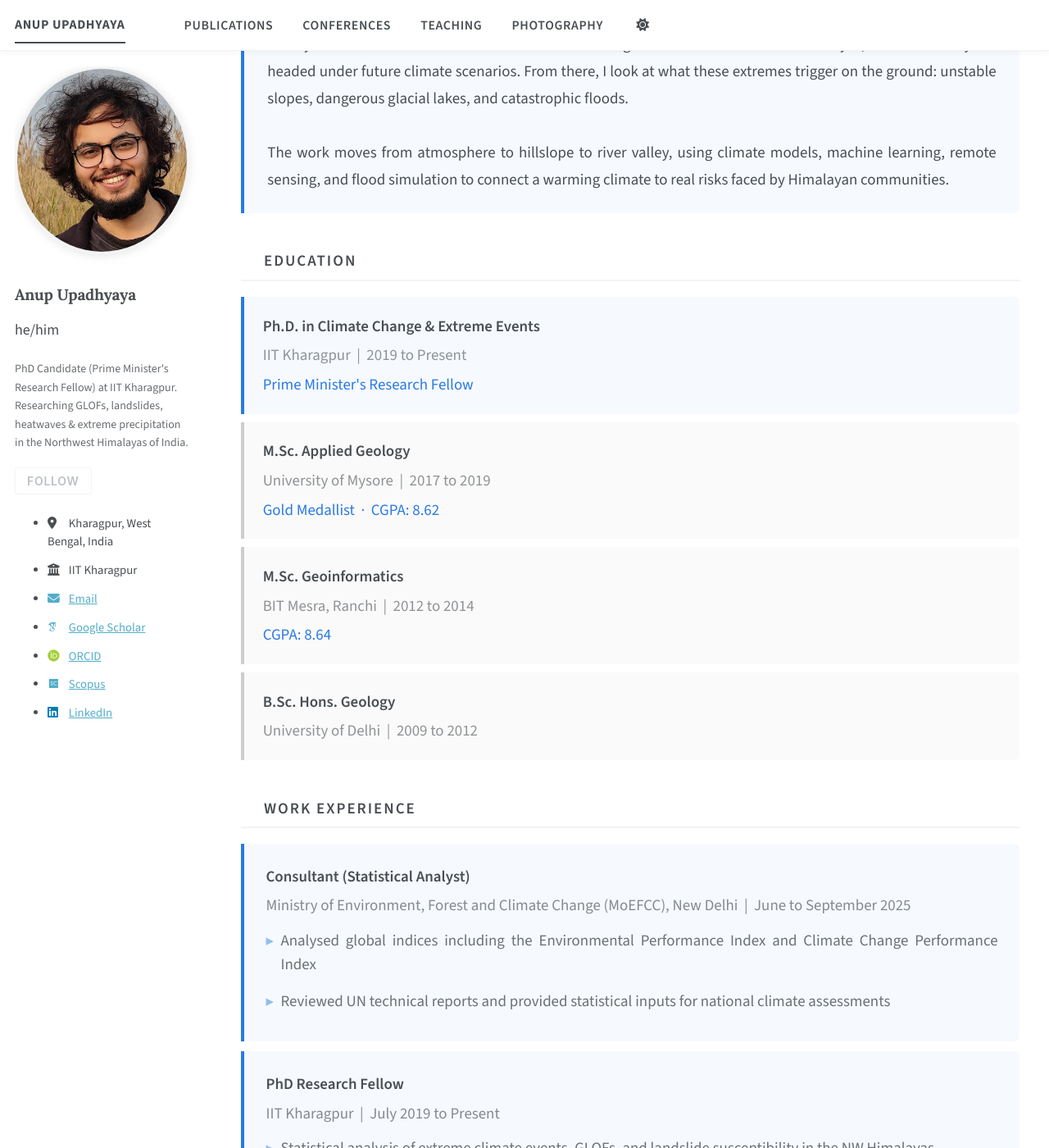
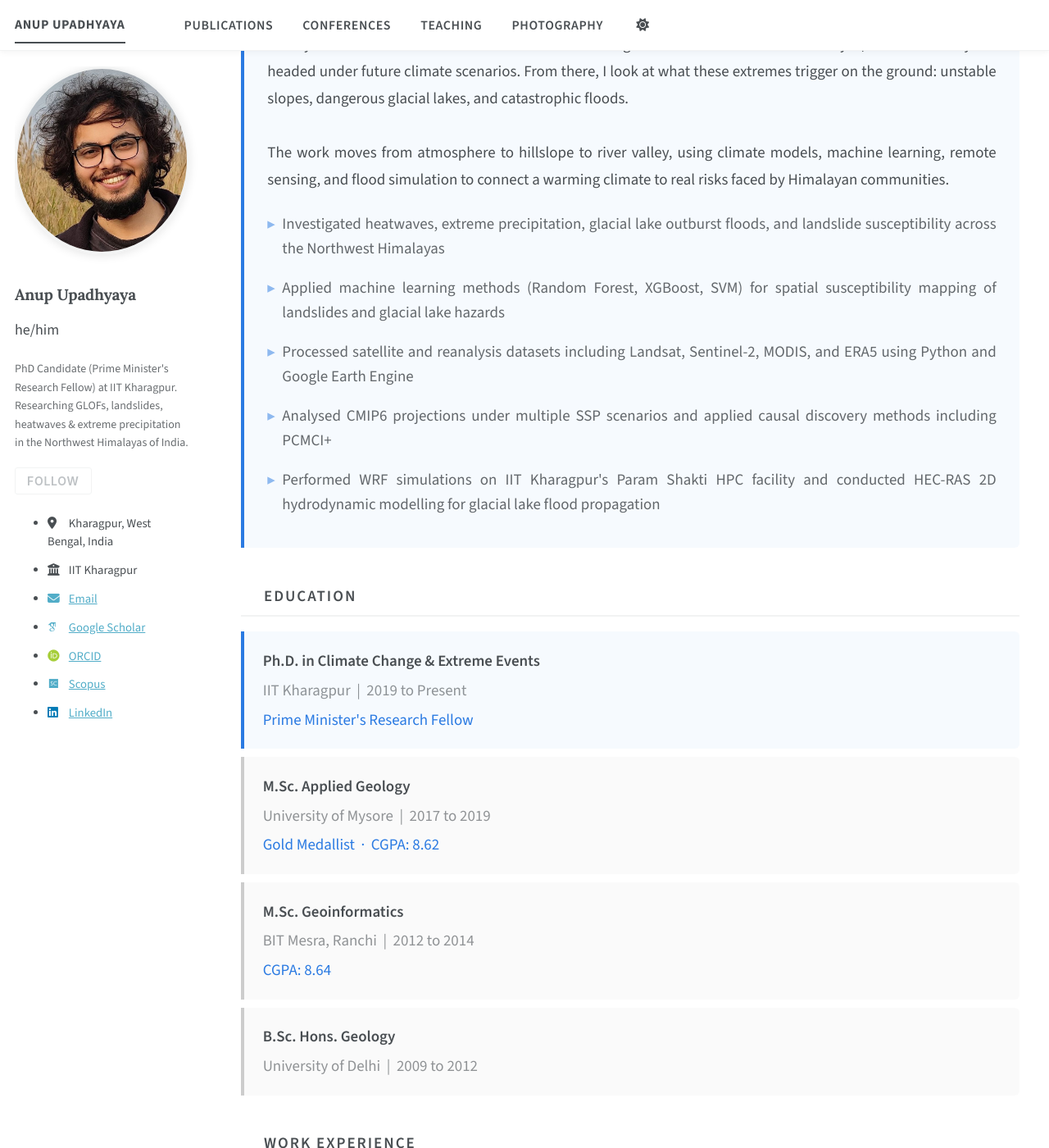
Before and after one commit to anupupadhyaya/anupupadhyaya.github.io, a Jekyll site: the page built from _pages/about.md, in a window 1280 px wide and 1400 px high, scrolled down 553 px. Shown: the whole window at 82% size. Built offline with Jekyll 4.4.1, drawn with Linux system fonts in a browser that asks for light colours; some web fonts are replaced; a script bundle is joined from its source files by our own code; library files that are not in the unit come from our copies; some of the changed text lies outside the part shown.

Commit message:
Update about.md

```diff
--- a/_pages/about.md
+++ b/_pages/about.md
@@ -50,6 +50,27 @@ redirect_from:
   font-size: 0.93em;
   color: var(--global-text-color);
   text-align: justify;
+}
+.research-points {
+  list-style: none;
+  padding: 0;
+  margin: 1em 0 0;
+}
+.research-points li {
+  font-size: 0.92em;
+  color: var(--global-text-color);
+  opacity: 0.85;
+  padding: 4px 0 4px 18px;
+  position: relative;
+  line-height: 1.6;
+  text-align: justify;
+}
+.research-points li::before {
+  content: "▸";
+  position: absolute;
+  left: 0;
+  color: #2a7ae2;
+  opacity: 0.6;
 }
 
 /* ── Education Cards ── */
@@ -246,6 +267,14 @@ catastrophic floods.
 The work moves from atmosphere to hillslope to river valley, using climate models,
 machine learning, remote sensing, and flood simulation to connect a warming climate
 to real risks faced by Himalayan communities.
+
+<ul class="research-points">
+  <li>Investigated heatwaves, extreme precipitation, glacial lake outburst floods, and landslide susceptibility across the Northwest Himalayas</li>
+  <li>Applied machine learning methods (Random Forest, XGBoost, SVM) for spatial susceptibility mapping of landslides and glacial lake hazards</li>
+  <li>Processed satellite and reanalysis datasets including Landsat, Sentinel-2, MODIS, and ERA5 using Python and Google Earth Engine</li>
+  <li>Analysed CMIP6 projections under multiple SSP scenarios and applied causal discovery methods including PCMCI+</li>
+  <li>Performed WRF simulations on IIT Kharagpur's Param Shakti HPC facility and conducted HEC-RAS 2D hydrodynamic modelling for glacial lake flood propagation</li>
+</ul>
 </div>
 
 <div class="about-section-title">Education</div>
@@ -309,16 +338,25 @@ to real risks faced by Himalayan communities.
     <div class="achieve-year">December 2020</div>
   </div>
 
-<!-- FIND THESE (5 lines with &mdash;) -->
+  <div class="achieve-item">
+    <div class="achieve-text"><strong>Best Oral Presentation Award</strong> &nbsp;|&nbsp; Research Scholar Day, CORAL, IIT Kharagpur</div>
+    <div class="achieve-year">January 2024</div>
+  </div>
 
-<div class="achieve-text"><strong>Best Oral Presentation Award</strong> &mdash; Research Scholar Day, CORAL, IIT Kharagpur</div>
+  <div class="achieve-item">
+    <div class="achieve-text"><strong>Gold Medal</strong> &nbsp;|&nbsp; M.Sc. Applied Geology, University of Mysore</div>
+    <div class="achieve-year">2019</div>
+  </div>
 
-<div class="achieve-text"><strong>Gold Medal</strong> &mdash; M.Sc. Applied Geology, University of Mysore</div>
+  <div class="achieve-item">
+    <div class="achieve-text"><strong>GATE 2019</strong> &nbsp;|&nbsp; AIR 430, Score 487</div>
+    <div class="achieve-year">2019</div>
+  </div>
 
-<div class="achieve-text"><strong>GATE 2019</strong> &mdash; AIR 430, Score 487</div>
-
-<div class="achieve-text"><strong>KSET 2018</strong> &mdash; Karnataka State Eligibility Test for Lectureship</div>
-
+  <div class="achieve-item">
+    <div class="achieve-text"><strong>KSET 2018</strong> &nbsp;|&nbsp; Karnataka State Eligibility Test for Lectureship</div>
+    <div class="achieve-year">2018</div>
+  </div>
 </div>
 
 <div class="about-section-title">Skills</div>
@@ -329,12 +367,21 @@ to real risks faced by Himalayan communities.
     <div class="skill-tags">
       <span class="skill-tag">Python</span>
       <span class="skill-tag">R</span>
-      <span class="skill-tag">Statistical Modelling</span>
-      <span class="skill-tag">Machine Learning</span>
     </div>
   </div>
   <div class="skill-group">
-    <div class="skill-label">Geospatial</div>
+    <div class="skill-label">Python Libraries</div>
+    <div class="skill-tags">
+      <span class="skill-tag">scikit-learn</span>
+      <span class="skill-tag">pandas</span>
+      <span class="skill-tag">xarray</span>
+      <span class="skill-tag">rasterio</span>
+      <span class="skill-tag">matplotlib</span>
+      <span class="skill-tag">numpy</span>
+    </div>
+  </div>
+  <div class="skill-group">
+    <div class="skill-label">Geospatial Tools</div>
     <div class="skill-tags">
       <span class="skill-tag">ArcGIS</span>
       <span class="skill-tag">QGIS</span>
@@ -343,19 +390,42 @@ to real risks faced by Himalayan communities.
     </div>
   </div>
   <div class="skill-group">
-    <div class="skill-label">Climate & Hydrologic Modelling</div>
+    <div class="skill-label">Satellite Data</div>
+    <div class="skill-tags">
+      <span class="skill-tag">Landsat</span>
+      <span class="skill-tag">Sentinel-2</span>
+      <span class="skill-tag">MODIS</span>
+      <span class="skill-tag">ASTER DEM</span>
+      <span class="skill-tag">SRTM</span>
+      <span class="skill-tag">ALOS PALSAR</span>
+    </div>
+  </div>
+  <div class="skill-group">
+    <div class="skill-label">Reanalysis & Climate Data</div>
+    <div class="skill-tags">
+      <span class="skill-tag">ERA5</span>
+      <span class="skill-tag">ERA5-Land</span>
+      <span class="skill-tag">CMIP6</span>
+      <span class="skill-tag">SSP Scenarios</span>
+      <span class="skill-tag">Bias Correction</span>
+    </div>
+  </div>
+  <div class="skill-group">
+    <div class="skill-label">Modelling</div>
     <div class="skill-tags">
       <span class="skill-tag">WRF</span>
       <span class="skill-tag">HEC-RAS 2D</span>
-      <span class="skill-tag">CMIP6</span>
+      <span class="skill-tag">Random Forest</span>
+      <span class="skill-tag">XGBoost</span>
+      <span class="skill-tag">SVM</span>
+      <span class="skill-tag">MCDM</span>
     </div>
   </div>
   <div class="skill-group">
-    <div class="skill-label">Methods</div>
+    <div class="skill-label">Other</div>
     <div class="skill-tags">
-      <span class="skill-tag">Machine Learning</span>
-      <span class="skill-tag">MCDM</span>
-      <span class="skill-tag">Statistical Analysis</span>
+      <span class="skill-tag">Param Shakti HPC</span>
+      <span class="skill-tag">DGPS Surveying</span>
     </div>
   </div>
 </div>
```
